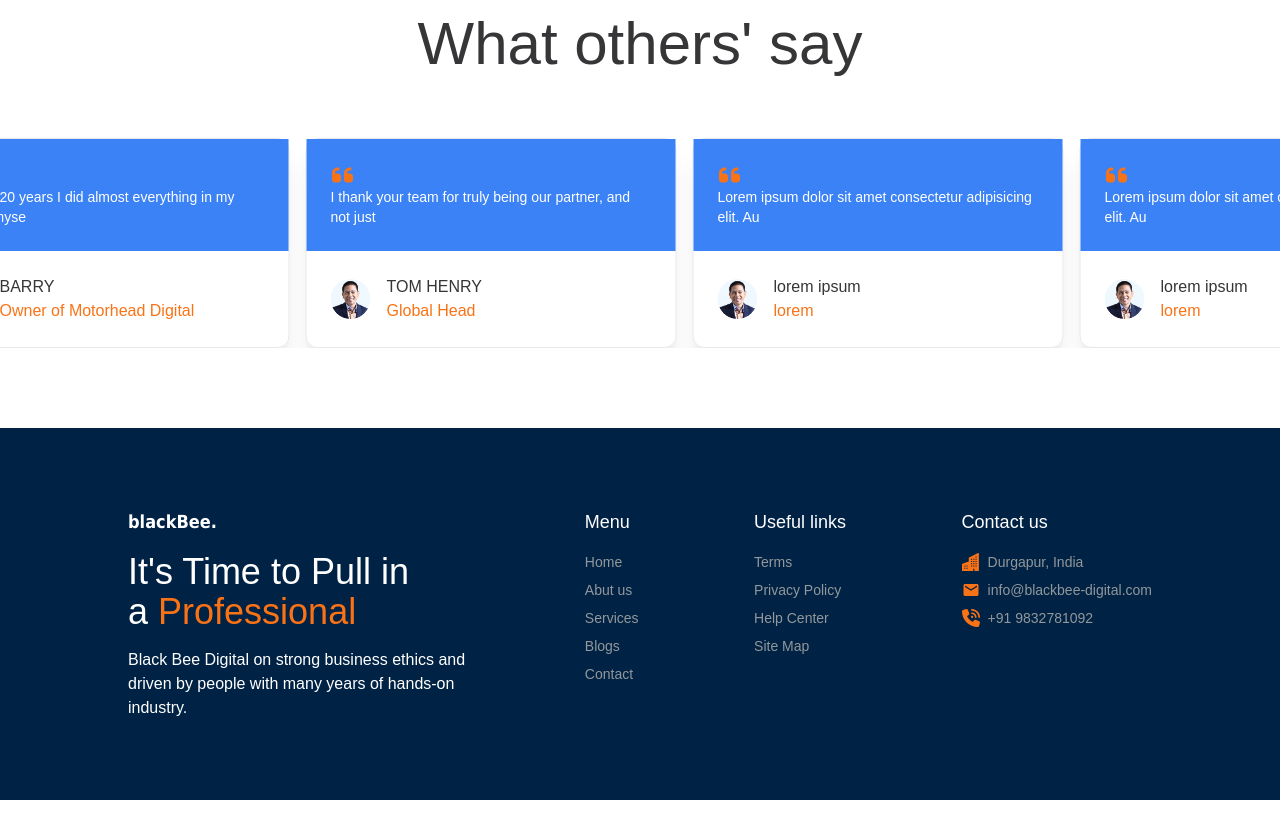
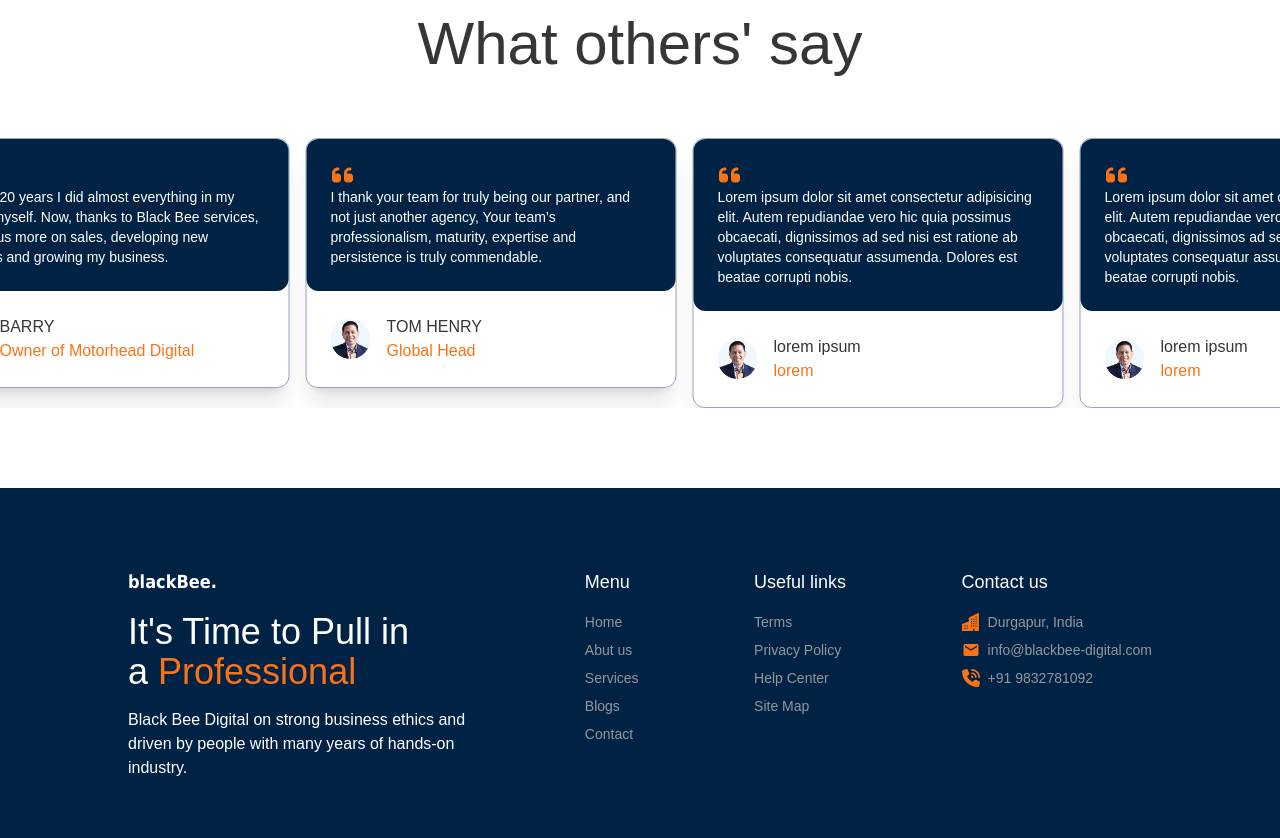
Before and after one commit to anupkumarjana/Balck-Bee, a React (Create React App) app: page / in a window 1280 px wide. Shown: the part 3180-4018 px from the top of the page. Before the commit the page ends 3980 px from the top, so only its background shows below. Built offline with nearby package versions, Linux system fonts and the light colour scheme.

Commit message:
bg-color chnaged

```diff
--- a/src/components/Home/TestimonialCard.jsx
+++ b/src/components/Home/TestimonialCard.jsx
@@ -3,14 +3,20 @@ import { FaQuoteLeft } from "react-icons/fa6";
 
 const TestimonialCard = ({ testimonial }) => {
   return (
-    <div className="max-w-96 w-auto h-auto border rounded-xl shadow-xl mx-2">
+    <div className="max-w-96 w-auto h-auto border border-slate-400 outline-none rounded-xl shadow-xl mx-2">
       <div className="flex flex-col ">
-        <div className="text-wrap p-6 bg-blue-500 font-montserrat text-sm text-white">
-        <span className="text-2xl text-orange-500"><FaQuoteLeft/></span>
-          <p>{testimonial.content.slice(0,60)}</p>
+        <div className="text-wrap p-6 bg-[#002244] font-montserrat text-sm text-white rounded-xl">
+          <span className="text-2xl text-orange-500">
+            <FaQuoteLeft />
+          </span>
+          <p>{testimonial.content}</p>
         </div>
         <div className="flex gap-4 p-6 justify-start items-center">
-          <img src={testimonial.image} alt="" className="w-10 rounded-full outline outline-white"/>
+          <img
+            src={testimonial.image}
+            alt=""
+            className="w-10 rounded-full outline outline-white"
+          />
           <div className="flex flex-col font-outfit text-start">
             <span>{testimonial.name}</span>
             <span className="text-orange-500">{testimonial.organisation}</span>
```
